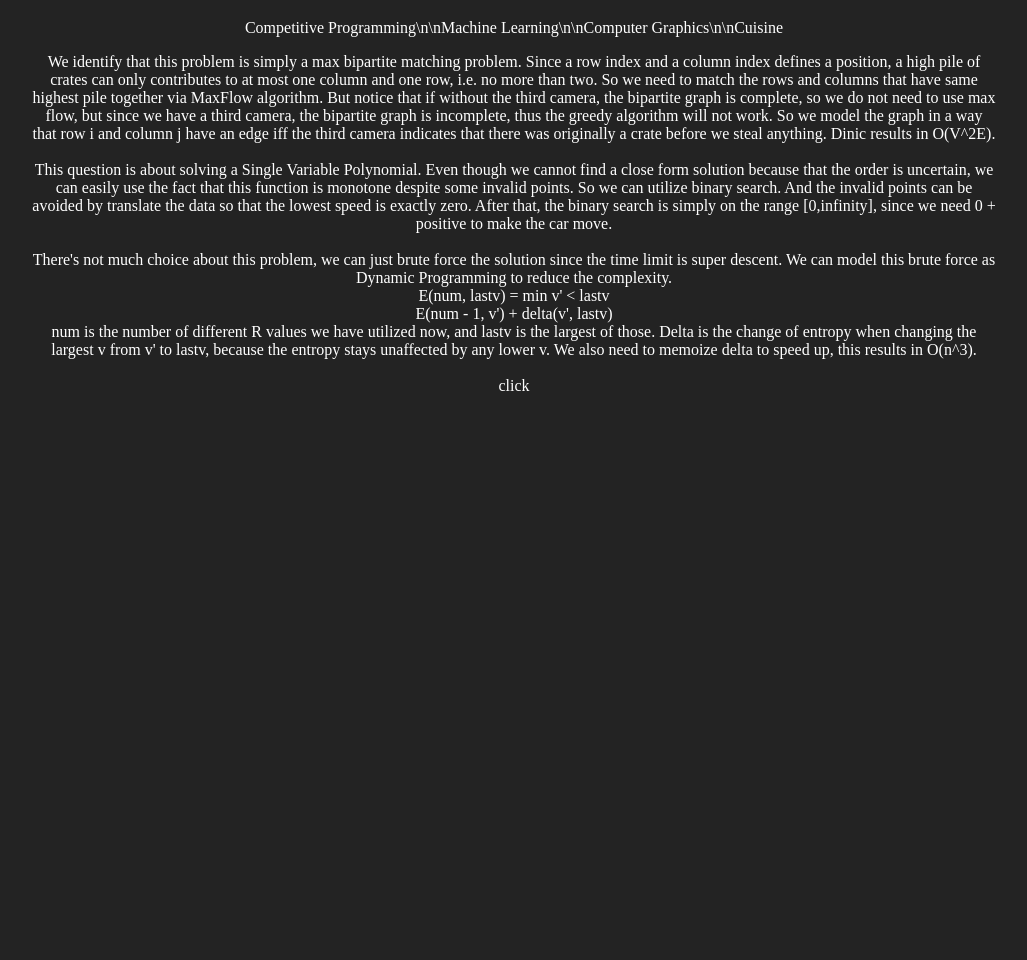
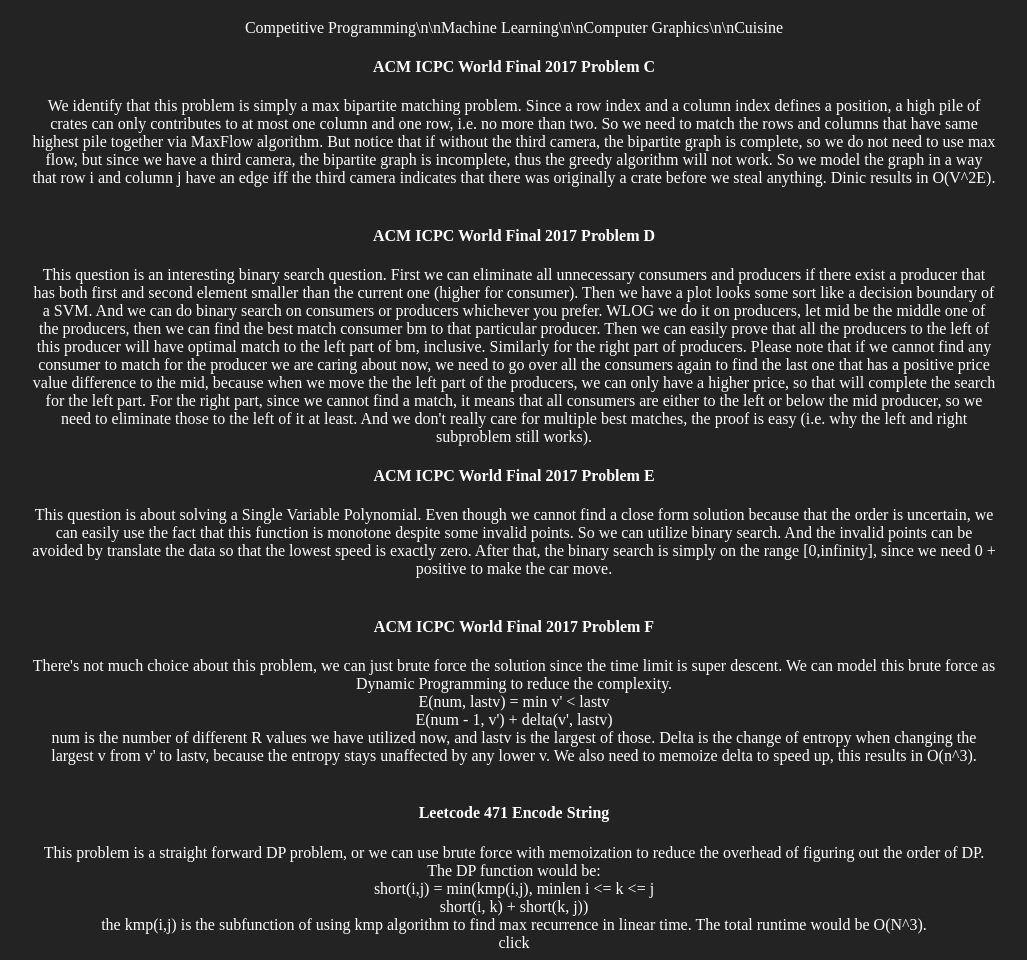
Before and after one commit to MezMeRriZze/MezMeRriZze.github.io, a plain HTML site: page index.html in a window 1280 px wide. Shown: the part 61-1021 px from the top of the page, without its empty margins (126-1153 px from the left). Before the commit the page ends 800 px from the top, so only its background shows below. Drawn offline with nearby package versions, Linux system fonts and the light colour scheme.

Commit message:
solution d and leetcode hard added

```diff
--- a/index.html
+++ b/index.html
@@ -15,8 +15,7 @@
 			body{
 				background-color: #232323;
 			}
-            .ACM2017WF{
-                text-align: center;
+            .ACM2017WF{ text-align: center;
                 margin-right: 150px;
                 margin-left: 150px;
                 color: white;
@@ -30,18 +29,34 @@
 		<p>Competitive Programming\n\nMachine Learning\n\nComputer Graphics\n\nCuisine</p>
         <div class="ACM2017WF" data-ng-controllet="AppCtrl" id="myWebsite">
             <div class="problemC">
+                <h4> ACM ICPC World Final 2017 Problem C </h4>
                 We identify that this problem is simply a max bipartite matching problem. Since a row index and a column index defines a position, a high pile of crates can only contributes to at most one column and one row, i.e. no more than two. So we need to match the rows and columns that have same highest pile together via MaxFlow algorithm. But notice that if without the third camera, the bipartite graph is complete, so we do not need to use max flow, but since we have a third camera, the bipartite graph is incomplete, thus the greedy algorithm will not work. So we model the graph in a way that row i and column j have an edge iff the third camera indicates that there was originally a crate before we steal anything. Dinic results in O(V^2E).<br><br>
             </div>
+            <div class="problemD">
+                <h4> ACM ICPC World Final 2017 Problem D </h4>
+                This question is an interesting binary search question. First we can eliminate all unnecessary consumers and producers if there exist a producer that has both first and second element smaller than the current one (higher for consumer). Then we have a plot looks some sort like a decision boundary of a SVM. And we can do binary search on consumers or producers whichever you prefer. WLOG we do it on producers, let mid be the middle one of the producers, then we can find the best match consumer bm to that particular producer. Then we can easily prove that all the producers to the left of this producer will have optimal match to the left part of bm, inclusive. Similarly for the right part of producers. Please note that if we cannot find any consumer to match for the producer we are caring about now, we need to go over all the consumers again to find the last one that has a positive price value difference to the mid, because when we move the the left part of the producers, we can only have a higher price, so that will complete the search for the left part. For the right part, since we cannot find a match, it means that all consumers are either to the left or below the mid producer, so we need to eliminate those to the left of it at least. And we don't really care for multiple best matches, the proof is easy (i.e. why the left and right subproblem still works).
+            </div>
             <div class="problemE">
+                <h4> ACM ICPC World Final 2017 Problem E </h4>
                 This question is about solving a Single Variable Polynomial. Even though we cannot find a close form solution because that the order is uncertain, we can easily use the fact that this function is monotone despite some invalid points. So we can utilize binary search. And the invalid points can be avoided by translate the data so that the lowest speed is exactly zero. After that, the binary search is simply on the range [0,infinity], since we need 0 + positive to make the car move.<br><br>
             </div>
             <div class="problemF">
+                <h4> ACM ICPC World Final 2017 Problem F </h4>
                 There's not much choice about this problem, we can just brute force the solution since the time limit is super descent. We can model this brute force as Dynamic Programming to reduce the complexity.<br>
                 E(num, lastv) = min v' < lastv<br>
                                 E(num - 1, v') + delta(v', lastv)<br>
                 num is the number of different R values we have utilized now, and lastv is the largest of those. Delta is the change of entropy when changing the largest v from v' to lastv, because the entropy stays unaffected by any lower v.
                 We also need to memoize delta to speed up, this results in O(n^3).<br><br>
             </div>
+            <div class="Leetcode 471 Encode String">
+                <h4> Leetcode 471 Encode String </h4>
+                This problem is a straight forward DP problem, or we can use brute force with memoization to reduce the overhead of figuring out the order of DP. The DP function would be: <br>
+                    short(i,j) = min(kmp(i,j), minlen i <= k <= j <br>
+                                short(i, k) + short(k, j))
+                                    <br>
+                    the kmp(i,j) is the subfunction of using kmp algorithm to find max recurrence in linear time. The total runtime would be O(N^3).
+
+            </div>
 
             <md-button class="button" ng-click="showAlert($event)" > click </md-button>
         </div>
```
